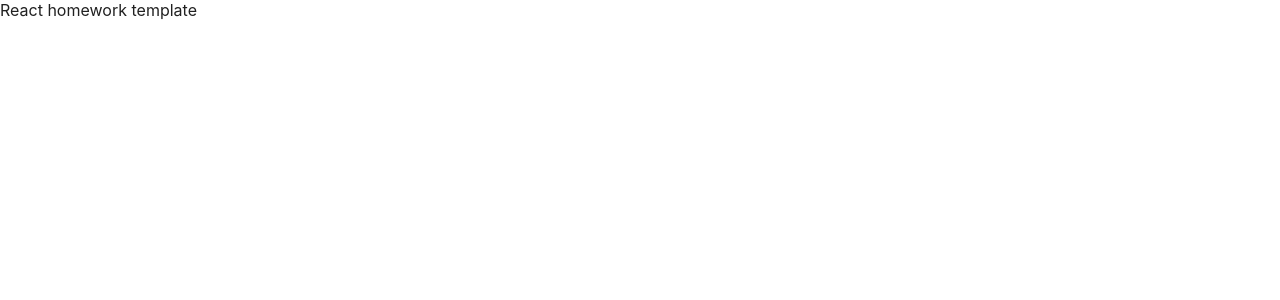
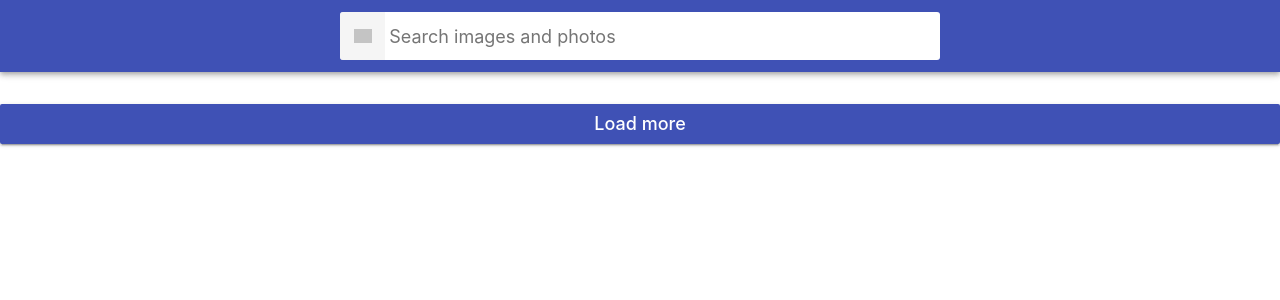
Before and after one commit to Andrii-Sh/goit-react-hw-03-image-finder, a React (Create React App) app: page / in a window 1280 px wide. Shown: the top 300 px of the page. Built offline with nearby package versions, Linux system fonts and the light colour scheme; grey boxes are pictures that could not be loaded.

Commit message:
added searchbar and some props to app

```diff
--- a/src/components/App.jsx
+++ /dev/null
@@ -1,14 +0,0 @@
-export const App = () => {
-  return (
-    <div
-      style={{
-        display: 'grid',
-        gridTemplateColumns: '1fr',
-        gridGap: '16px',
-        paddingBottom: '24px',
-      }}
-    >
-      React homework template
-    </div>
-  );
-};
--- /dev/null
+++ b/src/components/App/App.jsx
@@ -0,0 +1,23 @@
+import React, { Component } from 'react';
+import { Searchbar } from '../Searchbar/Searchbar';
+import { ImageGallery } from '../ImageGallery/ImageGallery';
+import { Button } from '../Button/Button';
+import css from './App.module.css';
+
+export class App extends Component {
+  state = { query: '', gallery: [] };
+
+  handleOnSubmit = query => {
+    this.setState({ query });
+  };
+
+  render() {
+    return (
+      <div className={css.App}>
+        <Searchbar onSubmit={this.handleOnSubmit}></Searchbar>
+        <ImageGallery></ImageGallery>
+        <Button></Button>
+      </div>
+    );
+  }
+}
--- /dev/null
+++ b/src/components/App/App.module.css
@@ -0,0 +1,9 @@
+/*
+ * Стили компонента App
+ */
+.App {
+    display: grid;
+    grid-template-columns: 1fr;
+    grid-gap: 16px;
+    padding-bottom: 24px;
+}
--- a/src/components/Button/Button.jsx
+++ b/src/components/Button/Button.jsx
@@ -1 +1,9 @@
-import { css } from './Button.module.css';
+import css from './Button.module.css';
+
+export const Button = () => {
+  return (
+    <button type="button" className={css.Button}>
+      Load more
+    </button>
+  );
+};
--- a/src/components/ImageGallery/ImageGallery.jsx
+++ b/src/components/ImageGallery/ImageGallery.jsx
@@ -1,3 +1,9 @@
-import { css } from './ImageGallery.module.css';
+import css from './ImageGallery.module.css';
 
-<ul class="gallery">{/* <!-- Набір <li> із зображеннями --> */}</ul>;
+export const ImageGallery = () => {
+  return (
+    <ul className={css.ImageGallery}>
+      {/* <!-- Набір <li> із зображеннями --> */}
+    </ul>
+  );
+};
--- a/src/components/Searchbar/Searchbar.jsx
+++ b/src/components/Searchbar/Searchbar.jsx
@@ -1,17 +1,42 @@
-import { css } from './Searchbar.module.css';
+import { Component } from 'react';
+import css from './Searchbar.module.css';
 
-<header class="searchbar">
-  <form class="form">
-    <button type="submit" class="button">
-      <span class="button-label">Search</span>
+export class Searchbar extends Component {
+  state = { inputText: '' };
+
+  handleOnChange = evt => {
+    this.setState({ inputText: evt.target.value });
+  };
+
+  handleOnSubmit = evt => {
+    evt.preventDefault();
+    this.props.onSubmit(this.state.inputText);
+    this.resetForm();
+  };
+
+  resetForm = () => {
+    this.setState({ inputText: '' });
+  };
+
+  render() {
+    return (
+      <header className={css.Searchbar}>
+        <form className={css.SearchForm} onSubmit={this.handleOnSubmit}>
+          <button type="submit" className={css.SearchFormButton}>
+            <span className={css.SearchFormButtonLabel}>Search</span>
           </button>
 
           <input
-      class="input"
+            className={css.SearchFormInput}
             type="text"
-      autocomplete="off"
-      autofocus
+            autoComplete="off"
+            autoFocus
             placeholder="Search images and photos"
+            onChange={this.handleOnChange}
+            value={this.state.inputText}
           />
         </form>
-</header>;
+      </header>
+    );
+  }
+}
--- a/src/components/Searchbar/Searchbar.module.css
+++ b/src/components/Searchbar/Searchbar.module.css
@@ -35,7 +35,7 @@
     overflow: hidden;
 }
 
-.SearchForm-button {
+.SearchFormButton {
     display: inline-block;
     width: 48px;
     height: 48px;
@@ -50,11 +50,11 @@
     outline: none;
 }
 
-.SearchForm-button:hover {
+.SearchFormButton:hover {
     opacity: 1;
 }
 
-.SearchForm-button-label {
+.SearchFormButtonLabel {
     position: absolute;
     width: 1px;
     height: 1px;
@@ -66,7 +66,7 @@
     border: 0;
 }
 
-.SearchForm-input {
+.SearchFormInput {
     display: inline-block;
     width: 100%;
     font: inherit;
@@ -77,7 +77,7 @@
     padding-right: 4px;
 }
 
-.SearchForm-input::placeholder {
+.SearchFormInput::placeholder {
     font: inherit;
     font-size: 18px;
 }
--- a/src/index.js
+++ b/src/index.js
@@ -1,6 +1,6 @@
 import React from 'react';
 import ReactDOM from 'react-dom/client';
-import { App } from './components/App';
+import { App } from './components/App/App';
 import './index.css';
 
 ReactDOM.createRoot(document.getElementById('root')).render(
```
Lines whose indentation alone changed are shown as unchanged.
